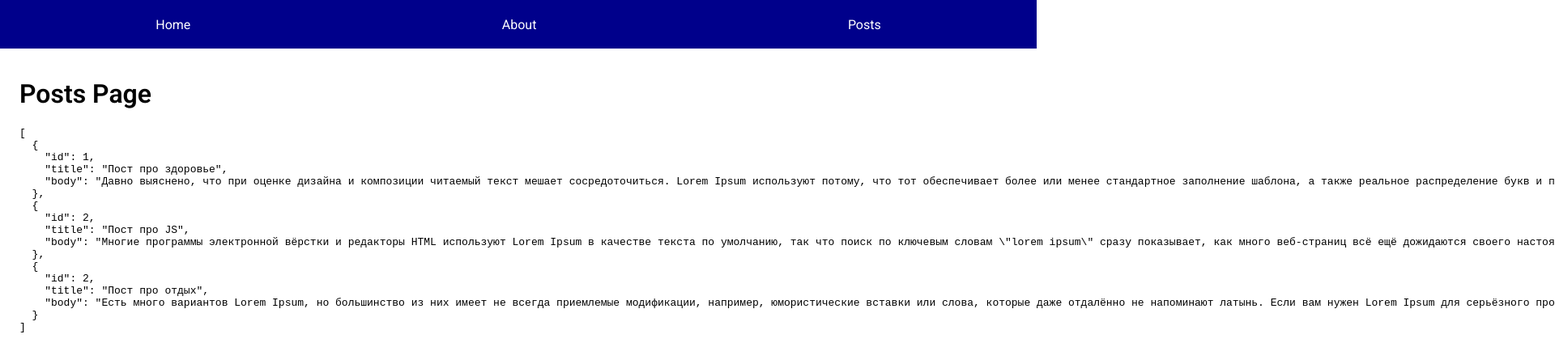
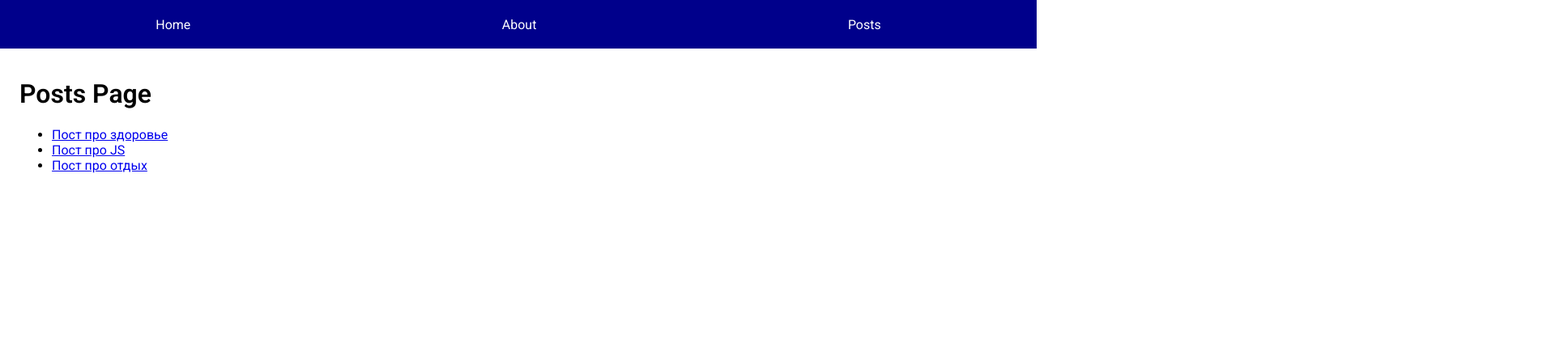
Before and after one commit to Andrew-Sem/Next-js, a Next.js app: page /posts in a window 1280 px wide. Shown: the top 450 px of the page at 81% size, 1920 px wide, since content can reach past the window. Built offline with nearby package versions, Linux system fonts and the light colour scheme; data requests are answered from the project's data file.

Commit message:
Update post page

```diff
--- a/components/MainLayout.js
+++ b/components/MainLayout.js
@@ -21,7 +21,7 @@ export default function MainLayout({ children, title = "Next App" }) {
         <Link href={"/about"}>
           <a>About</a>
         </Link>
-        <Link href={"posts"}>
+        <Link href={"/posts"}>
           <a>Posts</a>
         </Link>
       </nav>
--- a/db.json
+++ b/db.json
@@ -2,6 +2,6 @@
   "posts": [
     {"id": 1, "title": "Пост про здоровье", "body": "Давно выяснено, что при оценке дизайна и композиции читаемый текст мешает сосредоточиться. Lorem Ipsum используют потому, что тот обеспечивает более или менее стандартное заполнение шаблона, а также реальное распределение букв и пробелов в абзацах, которое не получается при простой дубликации \"Здесь ваш текст.. Здесь ваш текст.\""},
     {"id": 2, "title": "Пост про JS", "body": "Многие программы электронной вёрстки и редакторы HTML используют Lorem Ipsum в качестве текста по умолчанию, так что поиск по ключевым словам \"lorem ipsum\" сразу показывает, как много веб-страниц всё ещё дожидаются своего настоящего рождения. За прошедшие годы текст Lorem Ipsum получил много версий. Некоторые версии появились по ошибке, некоторые - намеренно (например, юмористические варианты)."},
-    {"id": 2, "title": "Пост про отдых", "body": "Есть много вариантов Lorem Ipsum, но большинство из них имеет не всегда приемлемые модификации, например, юмористические вставки или слова, которые даже отдалённо не напоминают латынь. Если вам нужен Lorem Ipsum для серьёзного проекта, вы наверняка не хотите какой-нибудь шутки, скрытой в середине абзаца. Также все другие известные генераторы Lorem Ipsum используют один и тот же текст, который они просто повторяют, пока не достигнут нужный объём."}
+    {"id": 3, "title": "Пост про отдых", "body": "Есть много вариантов Lorem Ipsum, но большинство из них имеет не всегда приемлемые модификации, например, юмористические вставки или слова, которые даже отдалённо не напоминают латынь. Если вам нужен Lorem Ipsum для серьёзного проекта, вы наверняка не хотите какой-нибудь шутки, скрытой в середине абзаца. Также все другие известные генераторы Lorem Ipsum используют один и тот же текст, который они просто повторяют, пока не достигнут нужный объём."}
   ]
 }
--- a/pages/posts.js
+++ b/pages/posts.js
@@ -1,22 +1,40 @@
 import { useState, useEffect } from "react";
 import MainLayout from "./../components/MainLayout";
+import Link from "next/link";
 
-export default function Posts() {
-  const [posts, setPosts] = useState([]);
+export default function Posts({ posts }) {
+  // const [posts, setPosts] = useState([]);
 
-  useEffect(() => {
-    async function load() {
-      const res = await fetch("http://localhost:4200/posts");
-      const json = await res.json();
-      setPosts(json);
-    }
-    load();
-  }, []);
+  // useEffect(() => {
+  //   async function load() {
+  //     const res = await fetch("http://localhost:4200/posts");
+  //     const json = await res.json();
+  //     setPosts(json);
+  //   }
+  //   load();
+  // }, []);
 
   return (
     <MainLayout title={"Posts Page"}>
       <h1>Posts Page</h1>
-      <pre>{JSON.stringify(posts, null, 2)}</pre>
+      <ul>
+        {posts.map((post) => (
+          <li key={post.id}>
+            <Link href={`/post/${post.id}`}>
+              <a>{post.title}</a>
+            </Link>
+          </li>
+        ))}
+      </ul>
     </MainLayout>
   );
 }
+
+Posts.getInitialProps = async () => {
+  const response = await fetch("http://localhost:4200/posts");
+  const posts = await response.json();
+
+  return {
+    posts,
+  };
+};
```
Also changed, not shown: pages/post/[id].js (+20 -7 lines).
